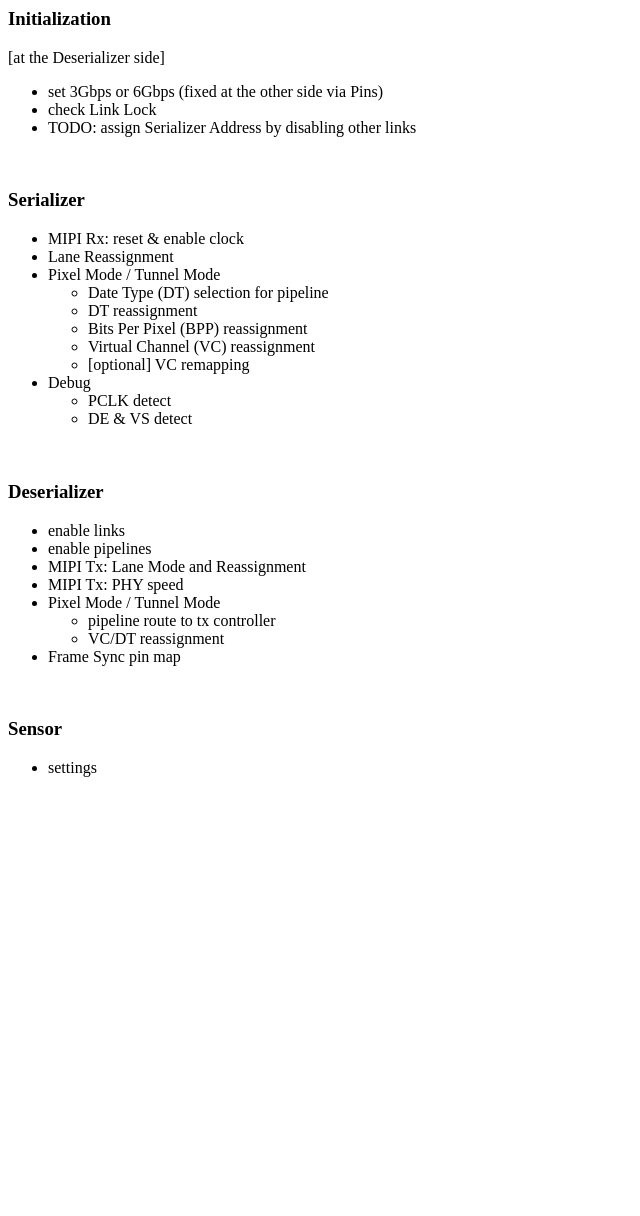
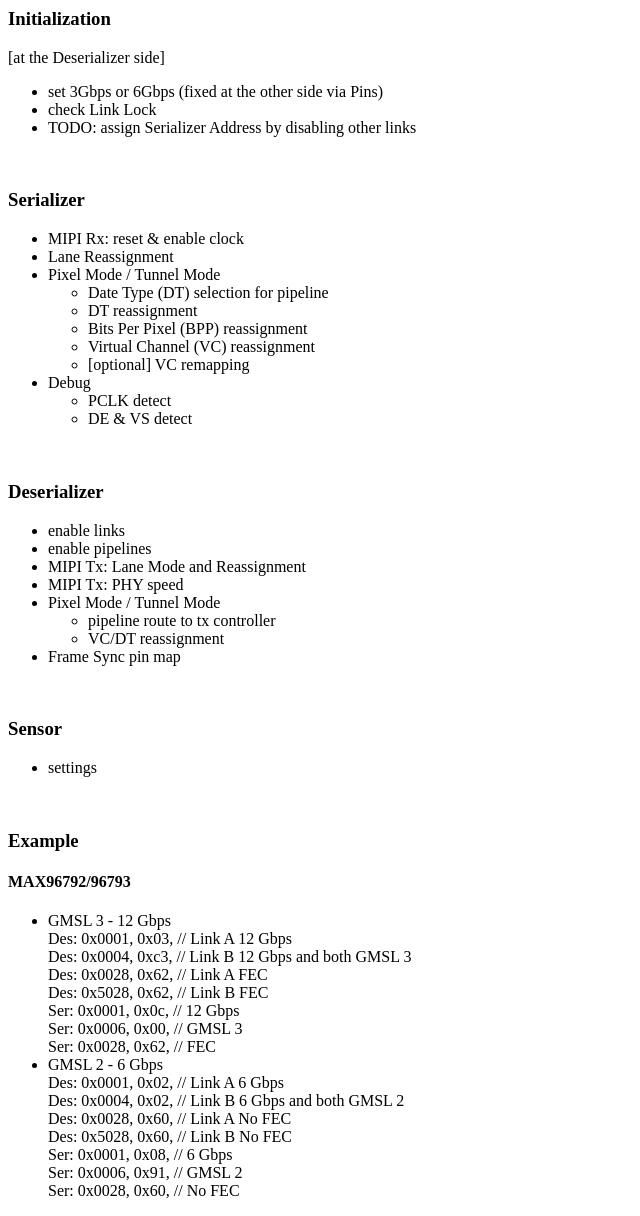
Before and after one commit to czarsir/sir, a Jekyll site: the page built from _posts/technik/2022-11-23-com-serdes.html, in a window 1280 px wide. Shown: the whole page, without its empty margins (0-640 px from the left). Built offline with Jekyll 4.4.1, drawn with Linux system fonts in a browser that asks for light colours; before the commit the page ends 900 px from its top, so only the background shows below that.

Commit message:
[serdes] add example

```diff
--- a/_posts/technik/2022-11-23-com-serdes.html
+++ b/_posts/technik/2022-11-23-com-serdes.html
@@ -13,7 +13,6 @@ layout: addins
 	<li>check Link Lock</li>
 	<li>TODO: assign Serializer Address by disabling other links</li>
 </ul>
-
 
 
 <br>
@@ -38,7 +37,6 @@ layout: addins
 </ul>
 
 
-
 <br>
 <h3>Deserializer</h3>
 
@@ -56,10 +54,33 @@ layout: addins
 </ul>
 
 
-
 <br>
 <h3>Sensor</h3>
 
 <ul>
 	<li>settings</li>
 </ul>
+
+
+<br>
+<h3>Example</h3>
+
+<h4>MAX96792/96793</h4>
+<ul>
+	<li>GMSL 3 - 12 Gbps</li>
+		<div>Des: 0x0001, 0x03, // Link A 12 Gbps</div>
+		<div>Des: 0x0004, 0xc3, // Link B 12 Gbps and both GMSL 3</div>
+		<div>Des: 0x0028, 0x62, // Link A FEC</div>
+		<div>Des: 0x5028, 0x62, // Link B FEC</div>
+		<div>Ser: 0x0001, 0x0c, // 12 Gbps</div>
+		<div>Ser: 0x0006, 0x00, // GMSL 3</div>
+		<div>Ser: 0x0028, 0x62, // FEC</div>
+	<li>GMSL 2 - 6 Gbps</li>
+		<div>Des: 0x0001, 0x02, // Link A 6 Gbps</div>
+		<div>Des: 0x0004, 0x02, // Link B 6 Gbps and both GMSL 2</div>
+		<div>Des: 0x0028, 0x60, // Link A No FEC</div>
+		<div>Des: 0x5028, 0x60, // Link B No FEC</div>
+		<div>Ser: 0x0001, 0x08, // 6 Gbps</div>
+		<div>Ser: 0x0006, 0x91, // GMSL 2</div>
+		<div>Ser: 0x0028, 0x60, // No FEC</div>
+</ul>
```
